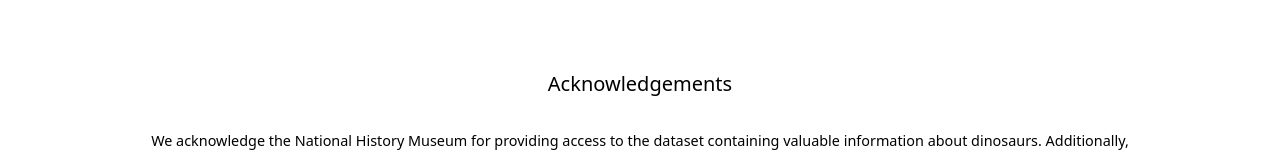
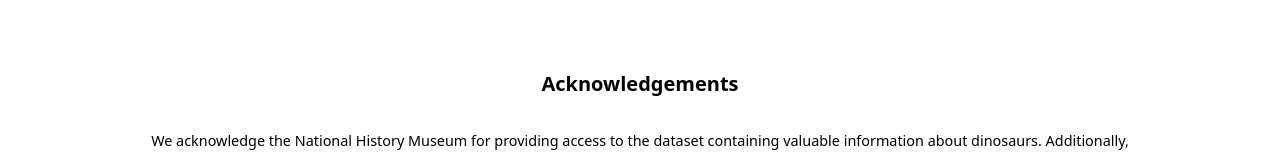
Before and after one commit to chingu-voyages/v48-tier2-team-15, a React (Vite) app: page /about in a window 1280 px wide. Shown: the part 1129-1283 px from the top of the page. Built offline with nearby package versions, Linux system fonts and the light colour scheme; a web font is replaced by a local one.

Commit message:
minor style change to about page

```diff
--- a/src/pages/About.jsx
+++ b/src/pages/About.jsx
@@ -38,7 +38,7 @@ const About = () => {
   return (
     <div className="w-[90%] mx-auto max-w-[1400px]">
       <div className="my-20 px-4 max-w-[1000px] mx-auto">
-        <h2 className="text-center flex-col text-3xl font-bold my-12 font-firaSans tracking-widest">
+        <h2 className="text-center flex-col text-3xl font-bold my-12 tracking-widest">
           About the App
         </h2>
         <p className="text-center">
@@ -52,7 +52,7 @@ const About = () => {
         </p>
       </div>
       <div className="my-24">
-        <h2 className="text-center flex-col text-3xl font-bold my-12 font-firaSans tracking-widest">
+        <h2 className="text-center flex-col text-3xl font-bold my-12 tracking-widest">
           Our Team
         </h2>
         <div className="grid grid-cols-1 sm:grid-cols-2 lg:grid-cols-3 gap-8 text-center">
@@ -61,7 +61,7 @@ const About = () => {
               key={member.name}
               className="px-4 py-16 rounded shadow hover:scale-105 border-4"
             >
-              <h3 className="text-2xl font-semibold mb-2 font-firaSans tracking-wider">
+              <h3 className="text-2xl font-semibold mb-2 tracking-wider">
                 {member.name}
               </h3>
               <p className="text-sm mb-10 italic">{member.role}</p>
@@ -87,7 +87,7 @@ const About = () => {
       </div>
 
       <div className="text-center mb-20 max-w-[1000px] mx-auto">
-        <h2 className="font-firaSans text-xl mb-8">Acknowledgements</h2>
+        <h2 className="text-xl mb-8 font-bold">Acknowledgements</h2>
         <div className="text-[0.9rem]">
           <p className="mb-4">
             We acknowledge the National History Museum for providing access to
```
